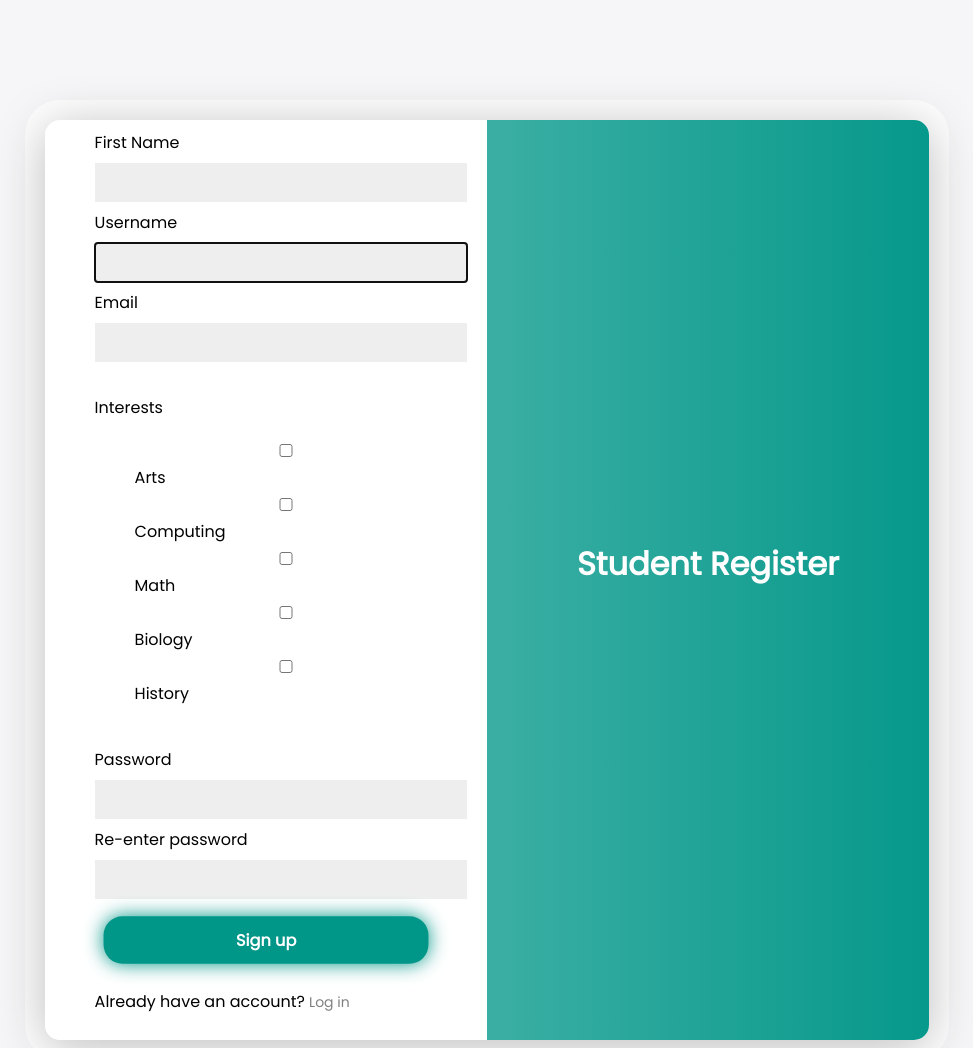
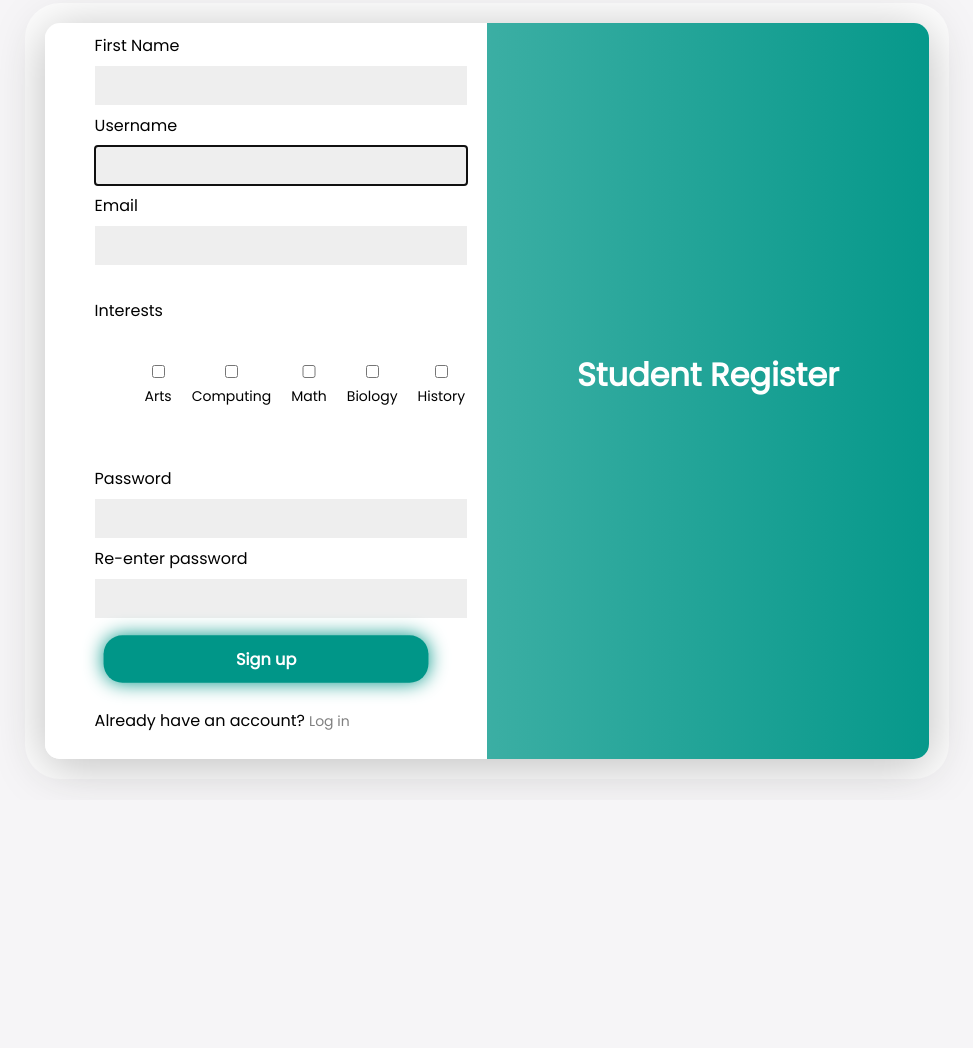
Before and after one commit to yannickk10/CA326-GrindsApp, a Django app: page /student-register/ in a window 1280 px wide. Shown: the whole page, without its empty margins (153-1126 px from the left). After the commit the page ends 786 px from the top, so only its background shows below. Run offline with Django 3.2, Linux system fonts and the light colour scheme; data comes from the database, SQL or seed files in the repository.

Commit message:
changed interests styling in registration pages

```diff
--- a/code/django_webapp/static/css/style.css
+++ b/code/django_webapp/static/css/style.css
@@ -6,7 +6,7 @@ body {
 	flex-direction: column;
   font-family: 'Poppins', sans-serif;
   height: auto;
-  margin-top: 120px;
+  padding: 15px 0 10px 0;
 }
 
 h1 {
@@ -14,16 +14,28 @@ h1 {
   margin: 0;
 }
 
+ul{
+  decoration: none;
+  list-style: none;
+  font-size: 14px;
+  display: flex;
+  padding-top: 10px;
+  padding-bottom: 10px;
+  padding-left: 40px;
+}
+
+li{
+  decoration: none;
+  list-style: none;
+  font-size: 14px;
+  padding: 10px 10px 10px 10px
+}
+
 a {
   color: gray;
   text-decoration: none;
   font-size: 14px;
   margin: 15px 0;
-}
-
-ul {
-  list-style: none;
-  decoration: none;
 }
 
 .wrapper {
```
